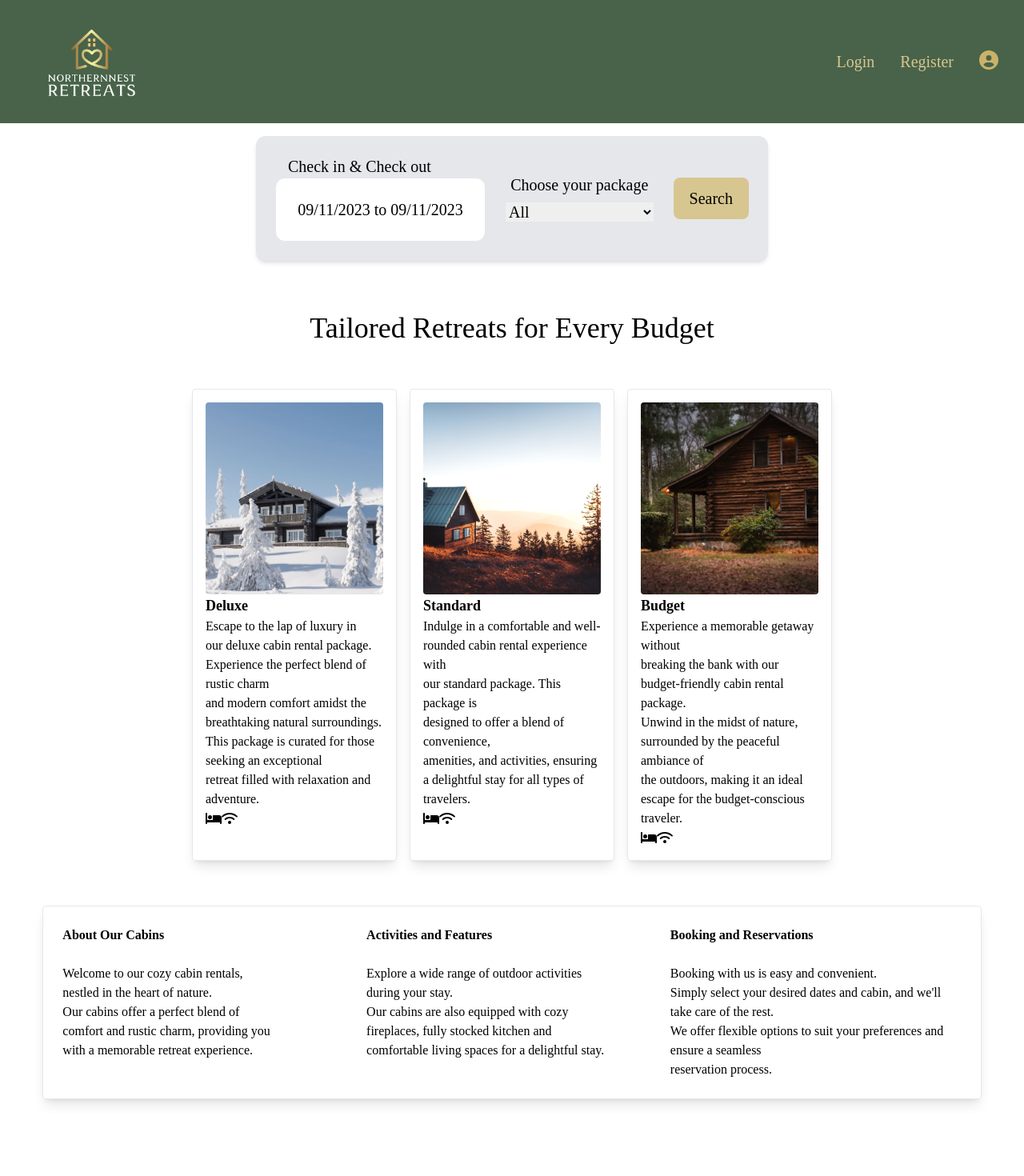
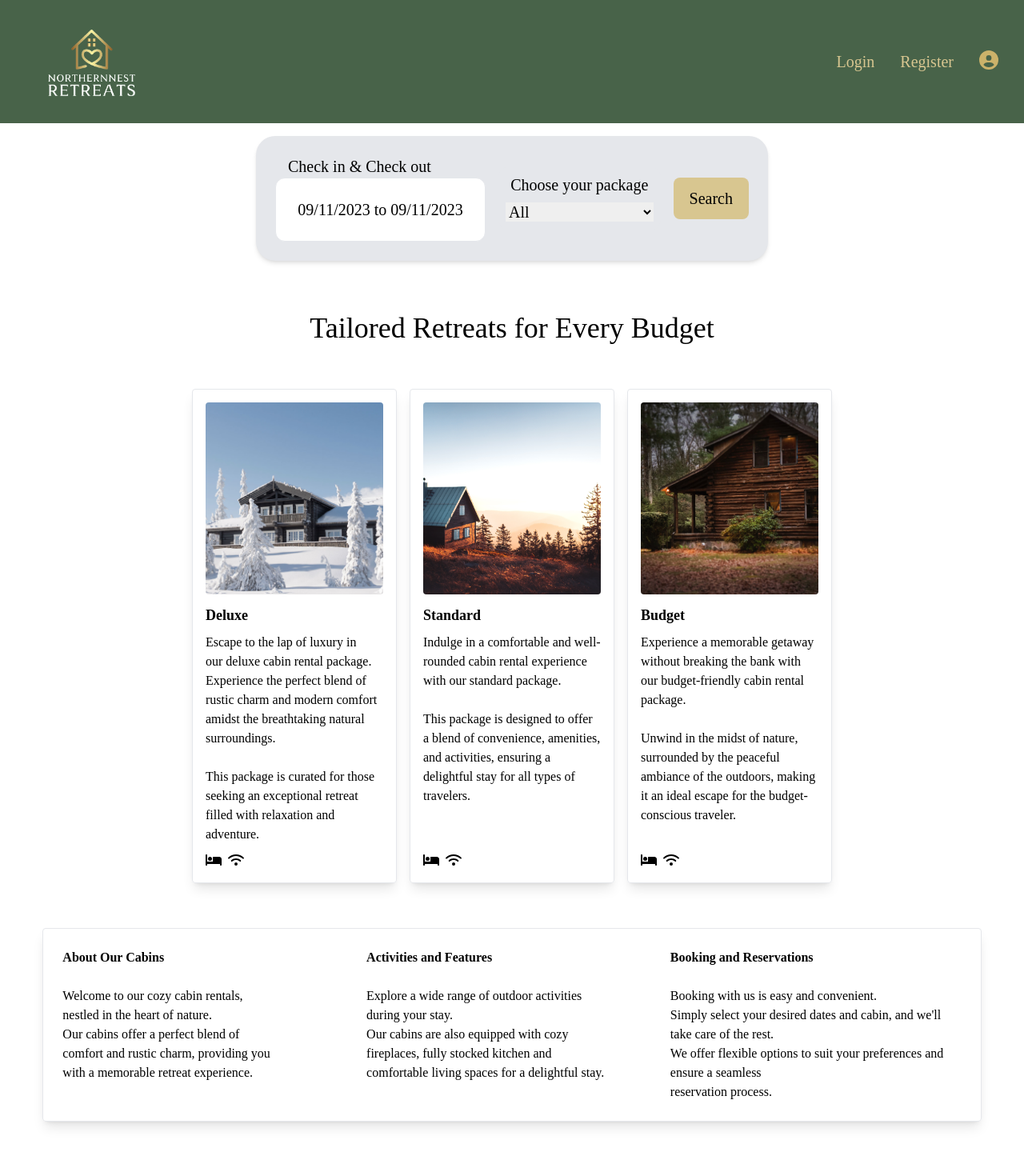
Before and after one commit to ulrikaha/Front-end-project-v1, a Next.js app: page / in a window 1280 px wide. Shown: the top 1470 px of the page at 80% size. Built offline with nearby package versions, Linux system fonts and the light colour scheme.

Commit message:
small styling changes added

```diff
--- a/components/PackageCardHome.tsx
+++ b/components/PackageCardHome.tsx
@@ -11,43 +11,47 @@ const PackageCardHome = () => {
 
         <div className="m-2 p-4 border rounded shadow-lg w-64">
           <img src="/imgs/cabin-deluxe.png" alt="deluxe package" className="w-full h-60 object-cover rounded bg-center" />
-          <h3 className="text-lg font-bold font-lora">Deluxe</h3>
-          <p className="font-lora">Escape to the lap of luxury in
-          <br></br>our deluxe cabin rental package.
-          <br></br>Experience the perfect blend of rustic charm
-          <br></br>and modern comfort amidst the breathtaking natural surroundings.
-          <br></br>This package is curated for those seeking an exceptional
-          <br></br>retreat filled with relaxation and adventure.
+          <h3 className="text-lg font-bold font-lora mt-3">Deluxe</h3>
+          <p className="font-lora mt-2">Escape to the lap of luxury in
+          <br></br> our deluxe cabin rental package.
+          <br></br> Experience the perfect blend of rustic charm and modern comfort
+          <br></br> amidst the breathtaking natural surroundings.
+          <br></br>
+          <br></br>This package is curated for those seeking an exceptional retreat filled with relaxation and adventure.
+
+
           </p>
           <div>
-          <FontAwesomeIcon icon={faBed} className="text-black" />
-            <FontAwesomeIcon icon={faWifi} className="text-black" />
+          <FontAwesomeIcon icon={faBed} className="text-black mt-3" />
+            <FontAwesomeIcon icon={faWifi} className="text-black ml-2" />
           </div>
         </div>
 
         <div className="m-2 p-4 border rounded shadow-lg w-64">
           <img src="/imgs/cabin-standard.png" alt="standard package" className="w-full h-60 object-cover rounded bg-center" />
-          <h3 className="text-lg font-bold font-lora">Standard</h3>
-          <p className="font-lora">Indulge in a comfortable and well-
-          <br></br>rounded cabin rental experience with
-          <br></br>our standard package. This package is <br></br>designed to offer a blend of convenience,
-          <br></br>amenities, and activities, ensuring <br></br>a delightful stay for all types of travelers.</p>
+          <h3 className="text-lg font-bold font-lora mt-3">Standard</h3>
+          <p className="font-lora mt-2">Indulge in a comfortable and well-
+          <br></br>rounded cabin rental experience with our standard package.
+          <br></br>
+          <br></br> This package is designed to offer
+          <br></br> a blend of convenience, amenities, and activities, ensuring a delightful stay for all types of travelers.</p>
           <div>
-          <FontAwesomeIcon icon={faBed} className="text-black" />
-            <FontAwesomeIcon icon={faWifi} className="text-black" />
+          <br></br>
+          <FontAwesomeIcon icon={faBed} className="text-black mt-9" />
+            <FontAwesomeIcon icon={faWifi} className="text-black ml-2" />
           </div>
         </div>
 
         <div className="m-2 p-4 border rounded shadow-lg w-64">
           <img src="./imgs/cabin-budget.png" alt="budget package" className="w-full h-60 object-cover rounded bg-center" />
-          <h3 className="text-lg font-bold font-lora">Budget</h3>
-          <p className="font-lora">Experience a memorable getaway without
-          <br></br>breaking the bank with our budget-friendly cabin rental package.
-          <br></br>Unwind in the midst of nature, surrounded by the peaceful ambiance of
-          <br></br>the outdoors, making it an ideal escape for the budget-conscious traveler.</p>
+          <h3 className="text-lg font-bold font-lora mt-3">Budget</h3>
+          <p className="font-lora mt-2">Experience a memorable getaway without breaking the bank with our budget-friendly cabin rental package.
+          <br></br>
+          <br></br>Unwind in the midst of nature, surrounded by the peaceful ambiance of the outdoors, making it an ideal escape for the budget-conscious traveler.
+          </p>
           <div>
-          <FontAwesomeIcon icon={faBed} className="text-black" />
-            <FontAwesomeIcon icon={faWifi} className="text-black" />
+          <FontAwesomeIcon icon={faBed} className="text-black mt-9" />
+            <FontAwesomeIcon icon={faWifi} className="text-black ml-2" />
         </div>
         </div>
 
--- a/components/ReviewCard.tsx
+++ b/components/ReviewCard.tsx
@@ -20,7 +20,7 @@ const ReviewCard = () => {
                     <FontAwesomeIcon icon={faStar} style={{color: "#e4a935",}} />
                     <FontAwesomeIcon icon={faStar} style={{color: "#e4a935",}} />
                 </div>
-                    <p className="font-lora mt-5">
+                    <p className="font-lora mt-5 pl-2 pr-2">
                     We had an amazing time at the cabin. The trip to Åre with our friends that rented their own cabin was a great experience.
                    We would defeinitely recommend this to anyone who wants to experience the Swedish mountains.
                    </p>
@@ -42,7 +42,7 @@ const ReviewCard = () => {
                     <FontAwesomeIcon icon={faStar} style={{color: "#e4a935",}} />
                     <FontAwesomeIcon icon={faStar} style={{color: "#e4a935",}} />
                     </div>
-                    <p className="font-lora mt-5">
+                    <p className="font-lora mt-5 pl-2 pr-2">
                     We had an amazing time at the cabin. The trip to Åre with our friends that rented their own cabin was a great experience.
                    We would defeinitely recommend this to anyone who wants to experience the Swedish mountains.
                 </p>
@@ -63,7 +63,7 @@ const ReviewCard = () => {
                     <FontAwesomeIcon icon={faStar} style={{color: "#e4a935",}} />
                     <FontAwesomeIcon icon={faStar} style={{color: "#e4a935",}} />
                 </div>
-                    <p className="font-lora mt-5">
+                    <p className="font-lora mt-5 pl-2 pr-2">
                     We had an amazing time at the cabin. The trip to Åre with our friends that rented their own cabin was a great experience.
                    We would defeinitely recommend this to anyone who wants to experience the Swedish mountains.
                 </p>
--- a/components/SearchBar.tsx
+++ b/components/SearchBar.tsx
@@ -30,7 +30,7 @@ export default function SearchBar() {
 
 
 <div className="searchbar bar w-full flex justify-center">
-    <div className="bg-gray-200 rounded-xl shadow-md p-6 m-4 md:w-1/2 w-full">  {/* Adjusted width classes */}
+    <div className="bg-gray-200 rounded-3xl shadow-md p-6 m-4 md:w-1/2 w-full">  {/* Adjusted width classes */}
         <div className="flex flex-col md:flex-row items-center justify-center space-y-4 md:space-y-0 md:space-x-4">  {/* Adjusted flex and space classes */}
             <DateRangeComp />
             <PackageSelector />
```
